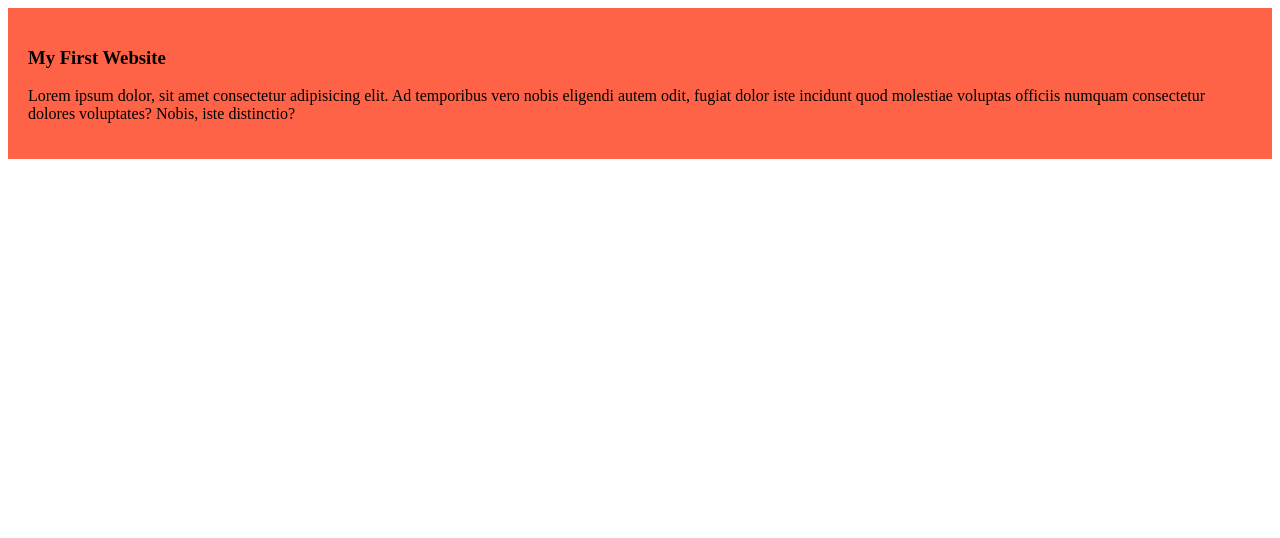
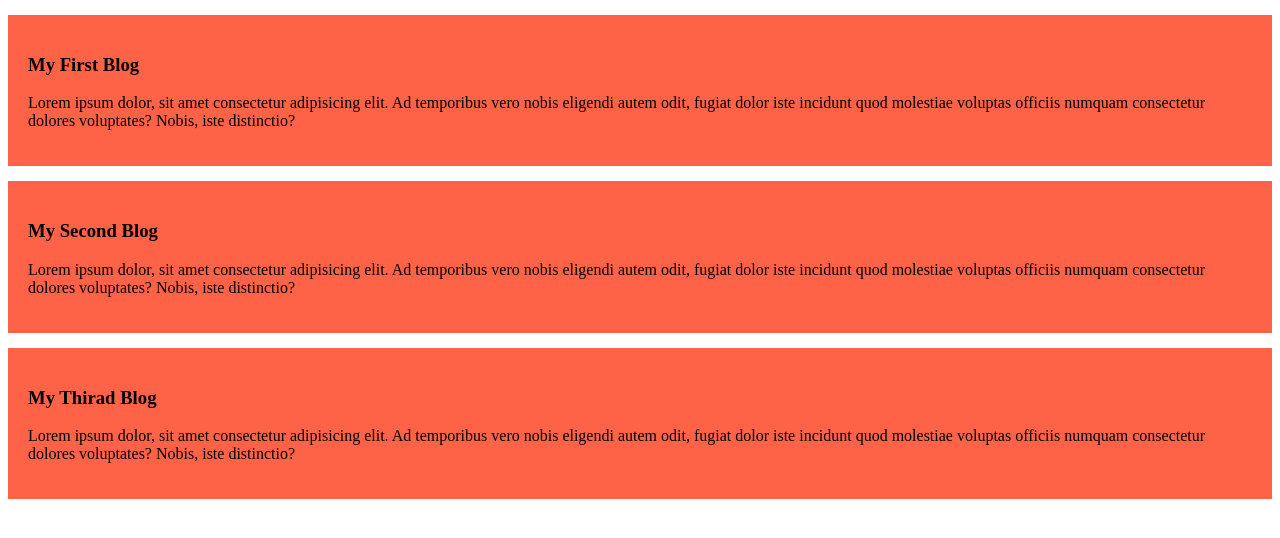
Before and after one commit to developernuralam/my-simple-website, a plain HTML site: page index.html in a window 1280 px wide. Drawn offline with Linux system fonts and the light colour scheme.

Commit message:
added second blog

```diff
--- a/index.html
+++ b/index.html
@@ -8,7 +8,15 @@
 </head>
 <body>
     <div>
-        <h3>My First Website</h3>
+        <h3>My First Blog</h3>
+        <p>Lorem ipsum dolor, sit amet consectetur adipisicing elit. Ad temporibus vero nobis eligendi autem odit, fugiat dolor iste incidunt quod molestiae voluptas officiis numquam consectetur dolores voluptates? Nobis, iste distinctio?</p>
+    </div>
+    <div>
+        <h3>My Second Blog </h3>
+        <p>Lorem ipsum dolor, sit amet consectetur adipisicing elit. Ad temporibus vero nobis eligendi autem odit, fugiat dolor iste incidunt quod molestiae voluptas officiis numquam consectetur dolores voluptates? Nobis, iste distinctio?</p>
+    </div>
+    <div>
+        <h3>My Thirad Blog </h3>
         <p>Lorem ipsum dolor, sit amet consectetur adipisicing elit. Ad temporibus vero nobis eligendi autem odit, fugiat dolor iste incidunt quod molestiae voluptas officiis numquam consectetur dolores voluptates? Nobis, iste distinctio?</p>
     </div>
 
--- a/styles/blog.css
+++ b/styles/blog.css
@@ -1,5 +1,6 @@
 div{
     background-color: tomato;
     padding: 20px ;
+    margin-top: 15px;
 
 }
```
